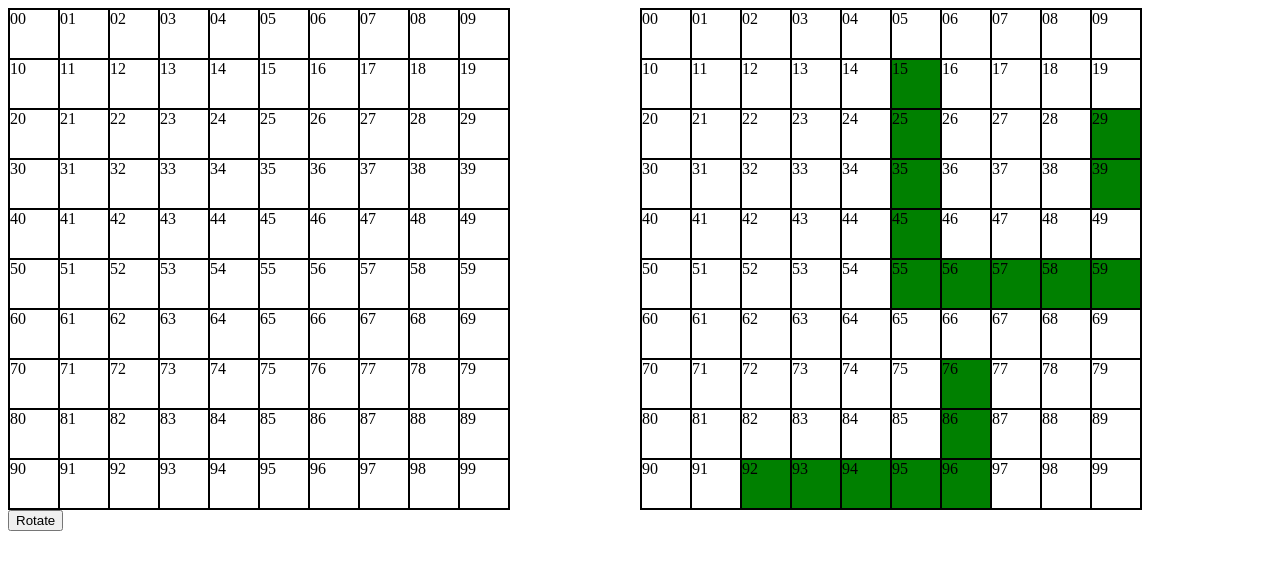
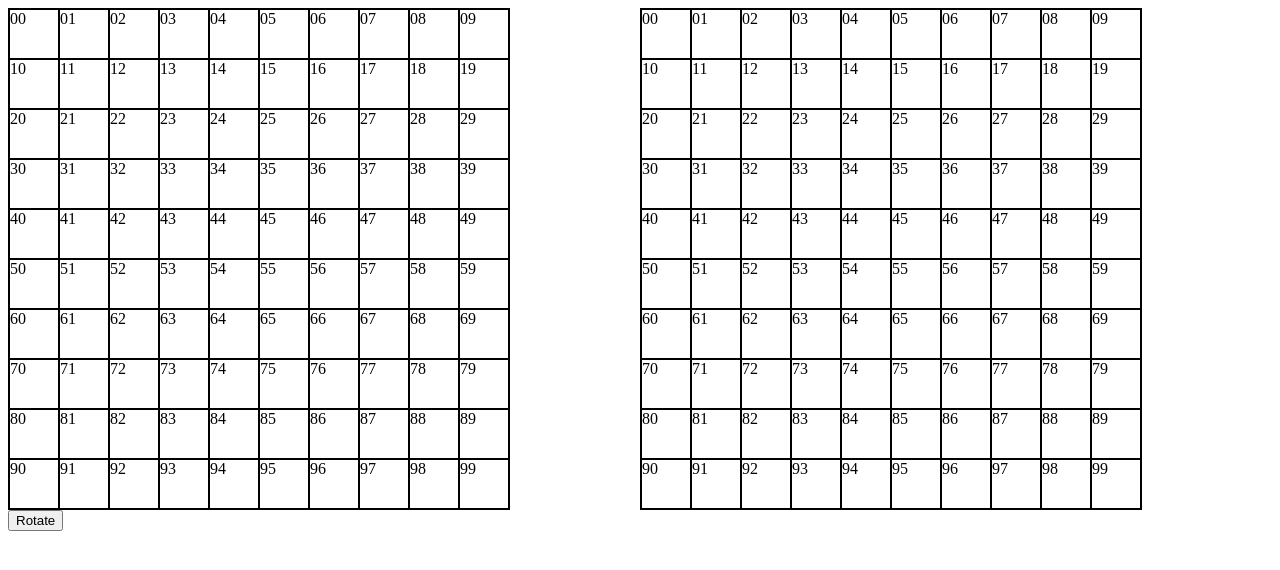
Before and after one commit to thenormboy/battleship, a website built with webpack: page dist/index.html in a window 1280 px wide. Built offline with Linux system fonts and the light colour scheme.

Commit message:
fixed computer hits hidden from player

```diff
--- a/src/style.css
+++ b/src/style.css
@@ -54,5 +54,5 @@
 }
 
 .occupied-com-cell {
-    background: green;
+    background: white;
 }
```
Also changed, not shown: dist/main.js.
